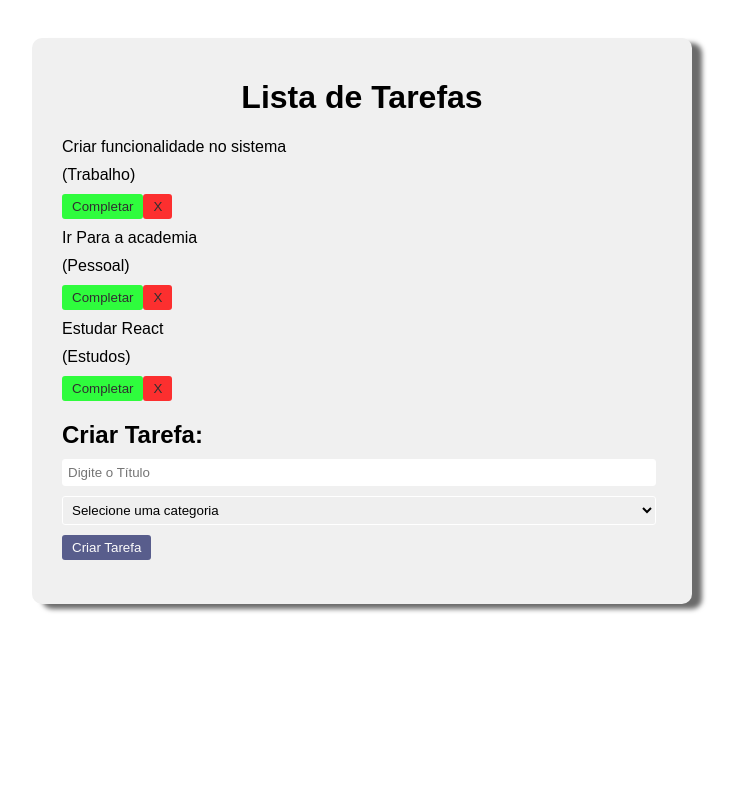
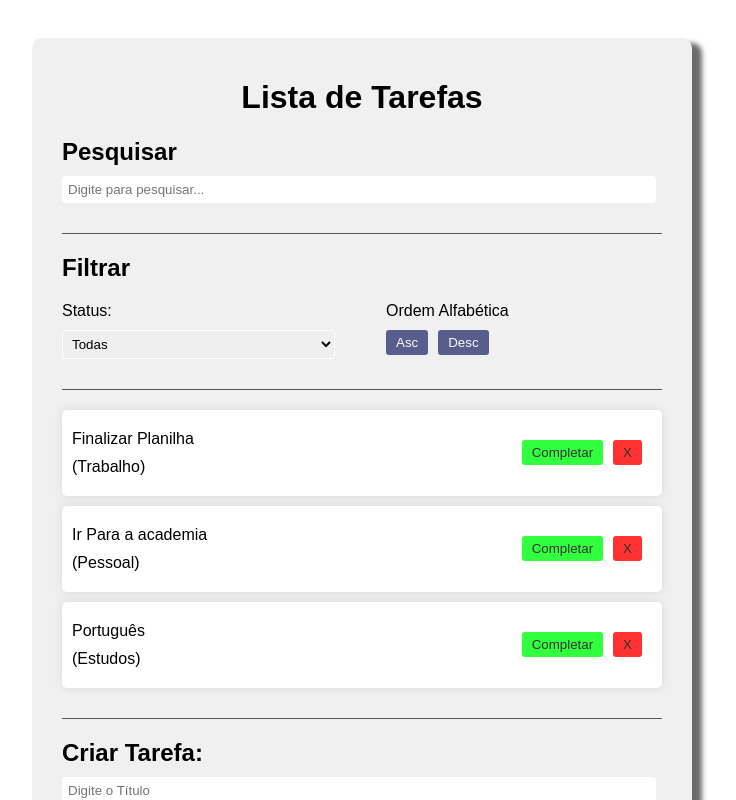
Before and after one commit to gabrielmoreiraf/listadetarefas, a React (Vite) app: page / in a window 1280 px wide. Shown: the top 800 px of the page, without its empty margins (278-1014 px from the left). Built offline with nearby package versions, Linux system fonts and the light colour scheme.

Commit message:
sexto commit

```diff
--- a/src/App.css
+++ b/src/App.css
@@ -39,6 +39,7 @@ button {
   color: #ffff;
   padding: 5px 10px;
   border: none;
+  margin-right: 10px;
   border-radius: 3px;
   cursor: pointer;
   opacity:0.8;
@@ -47,6 +48,23 @@ button {
 
 button:hover {
   opacity: 1;
+}
+
+.todo-list {
+  margin-bottom: 20px;
+  padding-bottom: 20px;
+  border-bottom: 1px solid #555;
+}
+
+.todo {
+  background-color: #ffff;
+  box-shadow: 0 0 10px rgba(0, 0, 0, 0.1);
+  padding: 10px;
+  margin-bottom: 10px;
+  border-radius: 5px;
+  display: flex;
+  justify-content: space-between;
+  align-items: center;
 }
 
 .complete{
@@ -70,3 +88,19 @@ input, select {
   border-radius: 3px;
   width: 99%;
 }
+
+.filter, .search {
+ border-bottom: 1px solid #555;
+ margin-bottom: 20px;
+ padding-bottom: 20px;
+}
+
+.filter-options {
+  display: flex;
+  justify-content: space-between;
+  gap: 3rem ;
+}
+
+.filter-options div {
+  flex: 1 1 0;
+}
--- a/src/App.jsx
+++ b/src/App.jsx
@@ -1,42 +1,91 @@
-import { useState }  from 'react';
+import { useState } from 'react';
 import Todo from './components/Todo';
-import "./App.css"
+import "./App.css";
 import TodoForm from './components/TodoForm';
+import Search from './components/Search';
+import Filter from './components/Filter';
 
 
 
 function App() {
-  const [todos] = useState([
-    {
-      id: 1,
-      text: "Criar funcionalidade no sistema",
-      category:"Trabalho",
-      isCompleted: false,
-    },
-    {
-      id: 2,
-      text: "Ir Para a academia",
-      category:"Pessoal",
-      isCompleted: false,
-    },
-    {
-      id: 3,
-      text: "Estudar React",
-      category:"Estudos",
-      isCompleted: false,
-    },
-  ])
+  const [todos, setTodos] = useState([
+    { id: 1,
+    text: "Finalizar Planilha",
+    category: "Trabalho",
+    isCompleted: false },
 
-  return <div className="app">
-    <h1>Lista de Tarefas</h1>
-    <div className='todo-list'>
-      {todos.map((todo) => (
-    <Todo key={todo.id} todo={todo} />
-      ))}
+    { id: 2, text: "Ir Para a academia",
+    category: "Pessoal",
+    isCompleted: false },
 
+    { id: 3,
+    text: "Português",
+    category: "Estudos",
+    isCompleted: false },
+  ]);
+
+  const [search, setSearch] = useState("");
+  const [filter, setFilter] = useState("All");
+  const [sort, setSort] = useState("Asc");
+
+  const addTodo = (text, category) => {
+    const newTodos = [
+      ...todos,
+      {
+        id: Math.floor(Math.random() * 1000),
+        text,
+        category,
+        isCompleted: false,
+      },
+    ];
+    setTodos(newTodos);
+  };
+
+  const removeTodo = (id) => {
+    const filteredTodos = todos.filter((todo) => todo.id !== id);
+    setTodos(filteredTodos);
+  };
+
+  const completeTodo = (id) => {
+    const newTodos = todos.map((todo) =>
+      todo.id === id ? { ...todo, isCompleted: !todo.isCompleted } : todo
+    );
+    setTodos(newTodos);
+  };
+
+  return (
+    <div className="app">
+      <h1>Lista de Tarefas</h1>
+      <Search search={search} setSearch={setSearch} />
+      <Filter filter={filter} setFilter={setFilter} setSort={setSort}/>
+      <div className="todo-list">
+        {todos
+          .filter((todo) =>
+            filter === "All"
+              ? true
+              : filter === "Completed"
+              ? todo.isCompleted
+              : !todo.isCompleted
+          )
+          .filter((todo) =>
+            todo.text.toLowerCase().includes(search.toLowerCase())
+          )
+          .sort((a, b) => sort ==="Asc"
+          ? a.text.localeCompare(b.text)
+          : b.text.localeCompare(a.text) )
+
+          .map((todo) => (
+            <Todo
+              key={todo.id}
+              todo={todo}
+              removeTodo={removeTodo}
+              completeTodo={completeTodo}
+            />
+          ))}
+      </div>
+      <TodoForm addTodo={addTodo} />
     </div>
-    <TodoForm />
-  </div>
+  );
 }
 
 export default App;
--- /dev/null
+++ b/src/components/Filter.jsx
@@ -0,0 +1,24 @@
+const filter = ({filter, setFilter, setSort}) => {
+  return (
+    <div className="filter">
+        <h2>Filtrar</h2>
+        <div className="filter-options">
+            <div>
+                <p>Status:</p>
+                <select value={filter} onChange={(e) => setFilter(e.target.value)}>
+                    <option value="All">Todas</option>
+                    <option value="Completed">Completas</option>
+                    <option value="InComplete">Incompletas</option>
+                </select>
+            </div>
+            <div>
+                <p>Ordem Alfabética</p>
+                <button onClick={() => setSort("Asc")}>Asc</button>
+                <button onClick={() => setSort ("Desc")}>Desc</button>
+            </div>
+        </div>
+    </div>
+  )
+}
+
+export default filter
--- /dev/null
+++ b/src/components/Search.jsx
@@ -0,0 +1,16 @@
+const Search = ({ search, setSearch }) =>{
+      return (
+    <div className="search">
+        <h2>Pesquisar</h2>
+        <input
+        type="text"
+        value={search}
+        onChange={(e) => setSearch(e.target.value)}
+        placeholder= "Digite para pesquisar..."
+        />
+    </div>
+  )
+}
+
+
+export default Search
--- a/src/components/Todo.jsx
+++ b/src/components/Todo.jsx
@@ -1,15 +1,15 @@
     import React from 'react'
 
-    const Todo = ({todo}) => {
+    const Todo = ({todo, removeTodo, completeTodo}) => {
     return (
-            <div className="todo">
+            <div className="todo" style={{textDecoration: todo.isCompleted ? "line-through" : ""}}>
             <div className="content">
             <p>{todo.text}</p>
             <p className="category">({todo.category})</p>
             </div>
             <div>
-                <button className='complete'>Completar</button>
-                <button className='remove'>X</button>
+                <button className='complete' onClick={() => completeTodo(todo.id)}>Completar</button>
+                <button className='remove' onClick={() => removeTodo(todo.id)}>X</button>
             </div>
             </div>
     )
--- a/src/components/TodoForm.jsx
+++ b/src/components/TodoForm.jsx
@@ -1,12 +1,13 @@
 import { useState } from 'react'
 
-const TodoForm = () => {
+const TodoForm = ({ addTodo }) => {
     const [value, setValue] = useState("")
     const [category, setCategory] = useState("")
 
     const handleSubmit = (e) => {
         e.preventDefault()
         if (!value || !category) return
+        addTodo(value, category)
         setValue("")
         setCategory("")
     }
```
